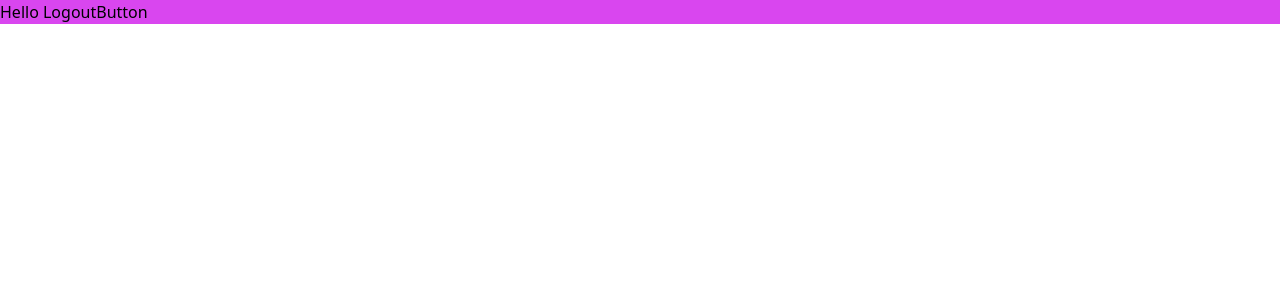
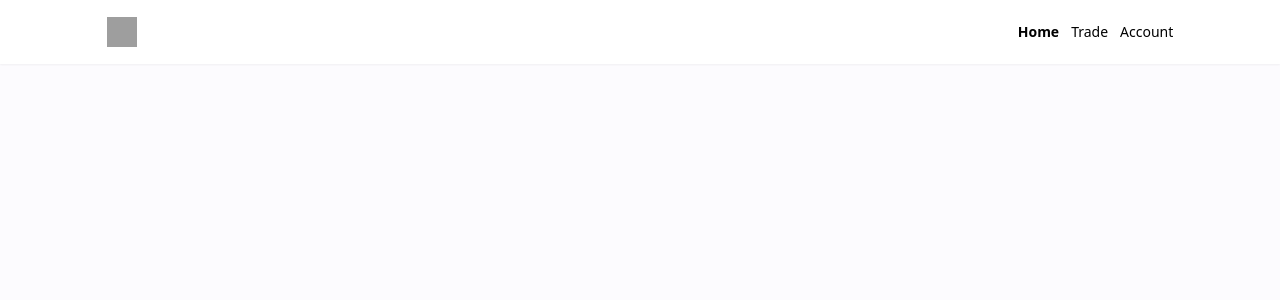
Before and after one commit to ralflopez/paper-trade-nextjs, a Next.js app: page / in a window 1280 px wide. Shown: the top 300 px of the page. Built offline with nearby package versions, Linux system fonts and the light colour scheme; no server answers; grey boxes are pictures that could not be loaded.

Commit message:
:art: navbar styling

```diff
--- /dev/null
+++ b/components/General/Container.tsx
@@ -0,0 +1,11 @@
+import React from "react"
+
+const Container = ({ children }: any) => {
+  return (
+    <div className='flex justify-center w-full pt-20'>
+      <div className='w-11/12 md:w-10/12 max-w-7xl'>{children}</div>
+    </div>
+  )
+}
+
+export default Container
--- /dev/null
+++ b/components/General/Navbar.tsx
@@ -0,0 +1,68 @@
+import Link from "next/link"
+import React, { useState } from "react"
+import Image from "next/image"
+import { useRouter } from "next/router"
+import { List } from "react-bootstrap-icons"
+
+const Navbar = () => {
+  const { pathname: currentPath, push } = useRouter()
+  const [isNavOpen, setNavOpen] = useState(false)
+  const routes = [
+    { name: "Home", route: "/" },
+    { name: "Trade", route: "/trades" },
+    { name: "Account", route: "/account" },
+  ]
+
+  const toggleNavOpen = () => {
+    setNavOpen((s) => !s)
+  }
+
+  const direct = (route: string) => {
+    push(route)
+    toggleNavOpen()
+  }
+
+  return (
+    <>
+      <div className='fixed top-0 left-0 z-20 flex justify-center w-full h-16 bg-white shadow-sm'>
+        <div className='flex items-center justify-between w-11/12 h-full flex-coli md:flex-row md:w-10/12 max-w-7xl'>
+          <div className='flex justify-between w-full'>
+            <Link href='/' passHref>
+              <Image
+                src='/paper-trade-logo.svg'
+                alt='Paper Trade'
+                width={30}
+                height={30}
+              />
+            </Link>
+            <div
+              className='grid p-1 transition-colors duration-300 ease-out bg-gray-200 rounded-full cursor-pointer md:hidden place-items-center hover:bg-gray-300'
+              onClick={toggleNavOpen}
+            >
+              <List width={30} height={30} color='#090E2B' />
+            </div>
+          </div>
+          <nav
+            className={`absolute top-0 left-0 flex flex-col items-center justify-around w-full h-screen py-20 pt-16 text-xl bg-gray-100 md:bg-white md:text-sm md:pt-0 md:flex-row md:w-auto md:h-full md:py-0 md:static -z-10 md:z-0 md:flex transition-transform duration-300 ease-out md:translate-x-0 ${
+              isNavOpen ? "translate-x-0" : "translate-x-full"
+            }`}
+          >
+            {routes.map((r) => (
+              <button onClick={() => direct(r.route)} key={r.name}>
+                <li
+                  className={`p-5 mb-3 text-center list-none transition-all duration-300 ease-out cursor-pointer md:mb-0 md:inline md:p-0 md:pl-3 hover:scale-105 ${
+                    currentPath === r.route && "font-bold"
+                  }`}
+                >
+                  {r.name}
+                </li>
+              </button>
+            ))}
+          </nav>
+        </div>
+      </div>
+    </>
+  )
+}
+
+export default Navbar
--- a/components/Layout.tsx
+++ b/components/Layout.tsx
@@ -1,16 +1,19 @@
 import React from "react"
 import Head from "next/head"
+import Navbar from "./General/Navbar"
+import Container from "./General/Container"
 
 const Layout = ({ children }: any) => {
   return (
-    <div>
+    <>
       <Head>
         <title>Create Next App</title>
         <meta name='description' content='Generated by create next app' />
         <link rel='icon' href='/favicon.ico' />
       </Head>
+      <Navbar />
       {children}
-    </div>
+    </>
   )
 }
 
--- /dev/null
+++ b/pages/_document.tsx
@@ -0,0 +1,13 @@
+import { Head, Html, Main, NextScript } from "next/document"
+
+export default function Document() {
+  return (
+    <Html lang='en'>
+      <Head />
+      <body className='bg-light'>
+        <Main />
+        <NextScript />
+      </body>
+    </Html>
+  )
+}
```
